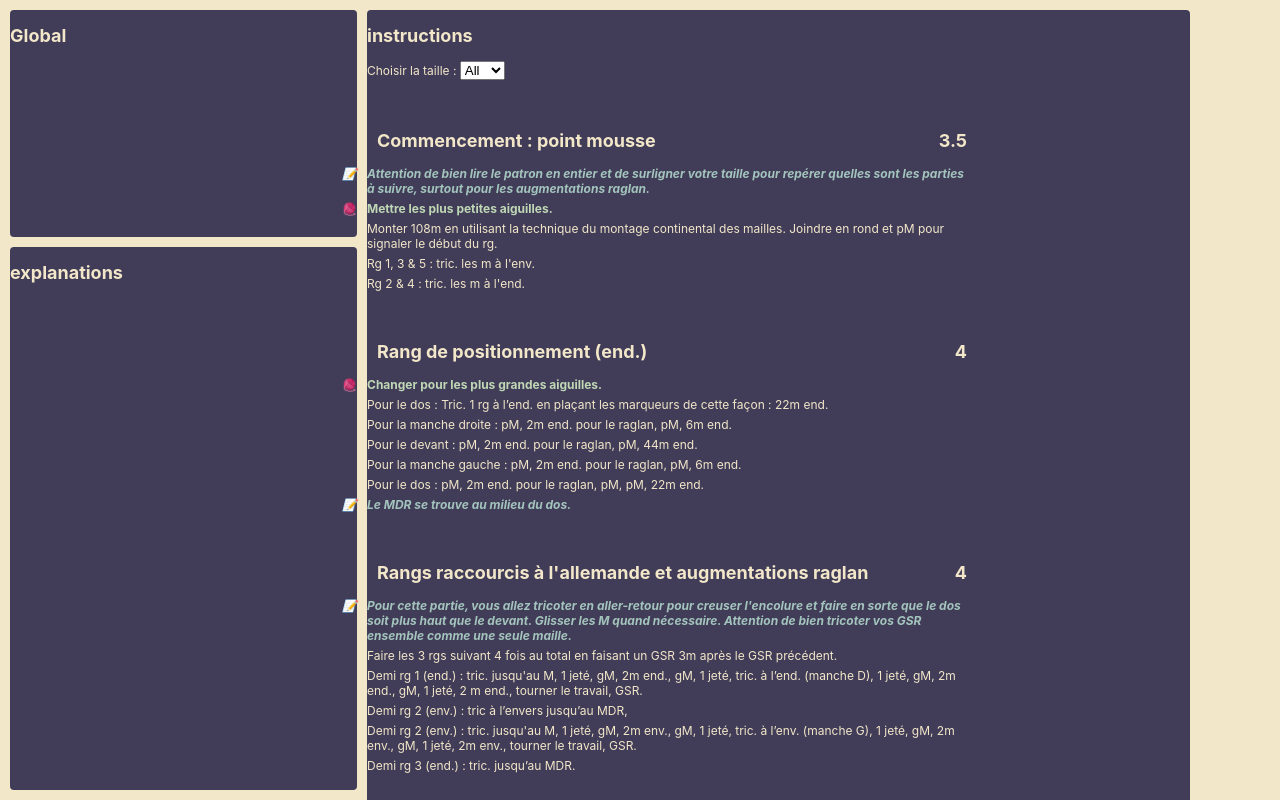
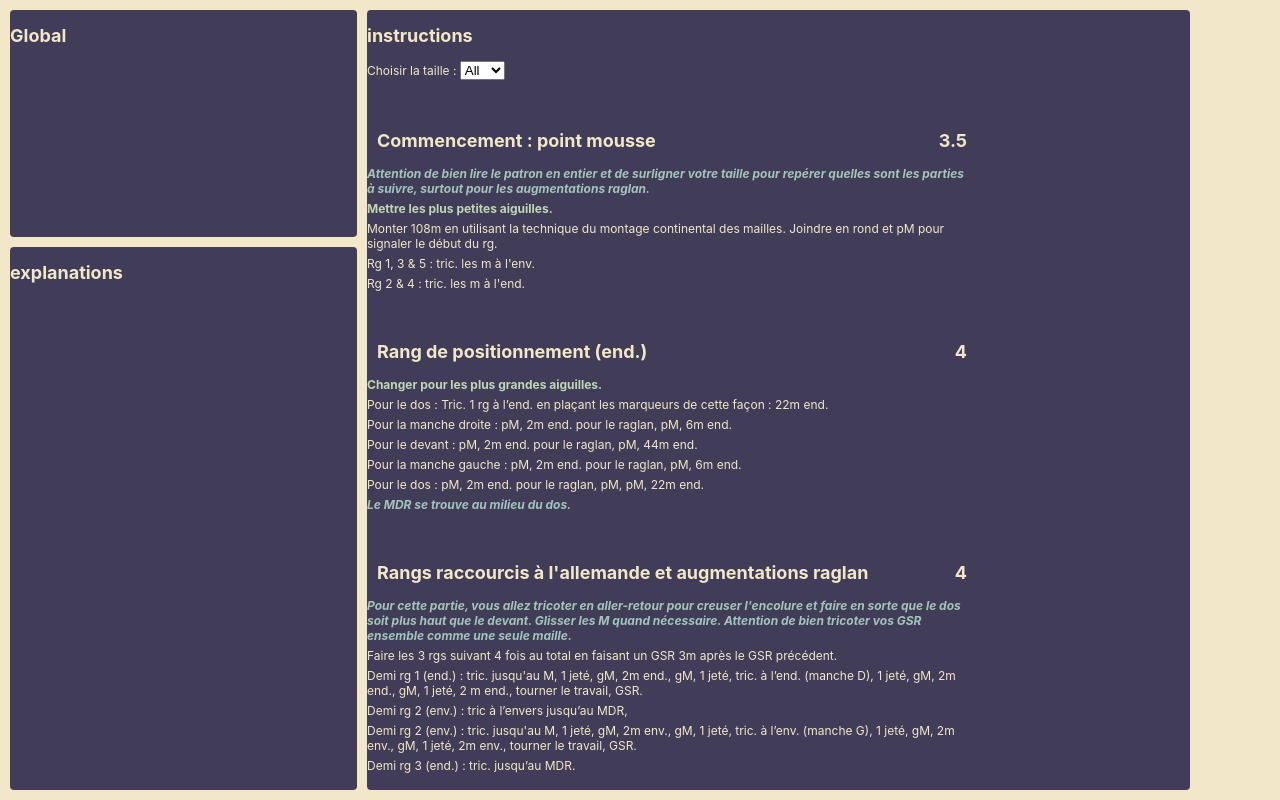
Before and after one commit to domitilleroger/knitting, a React (Create React App) app: page / in a window 1280 px wide. Shown: the top 800 px of the page. Built offline with nearby package versions, Linux system fonts and the light colour scheme.

Commit message:
fix(style): add overflow

```diff
--- a/src/App.scss
+++ b/src/App.scss
@@ -36,7 +36,8 @@
 
   &-instructions {
     flex-basis: calc(100% - 10px);
-    width: calc(70% - 10px)
+    width: calc(70% - 10px);
+    overflow: auto;
   }
 }
 
```
